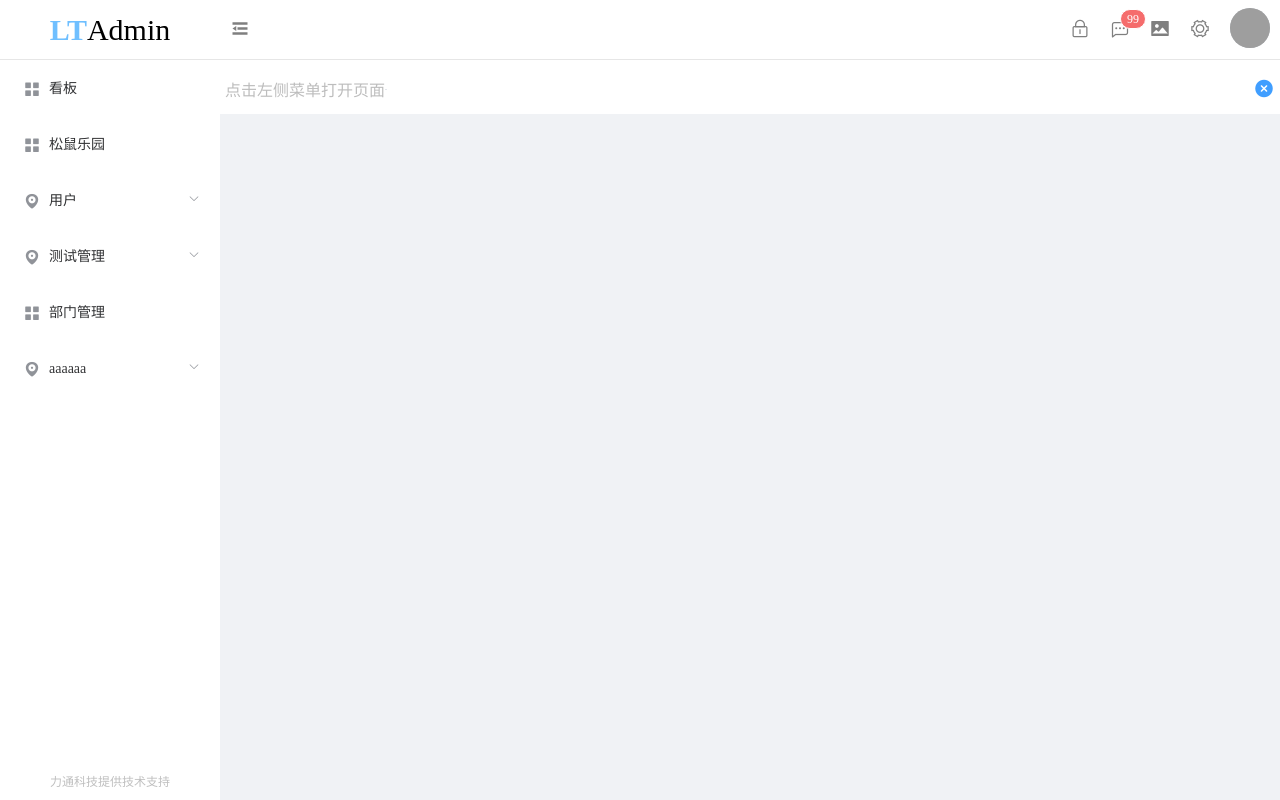
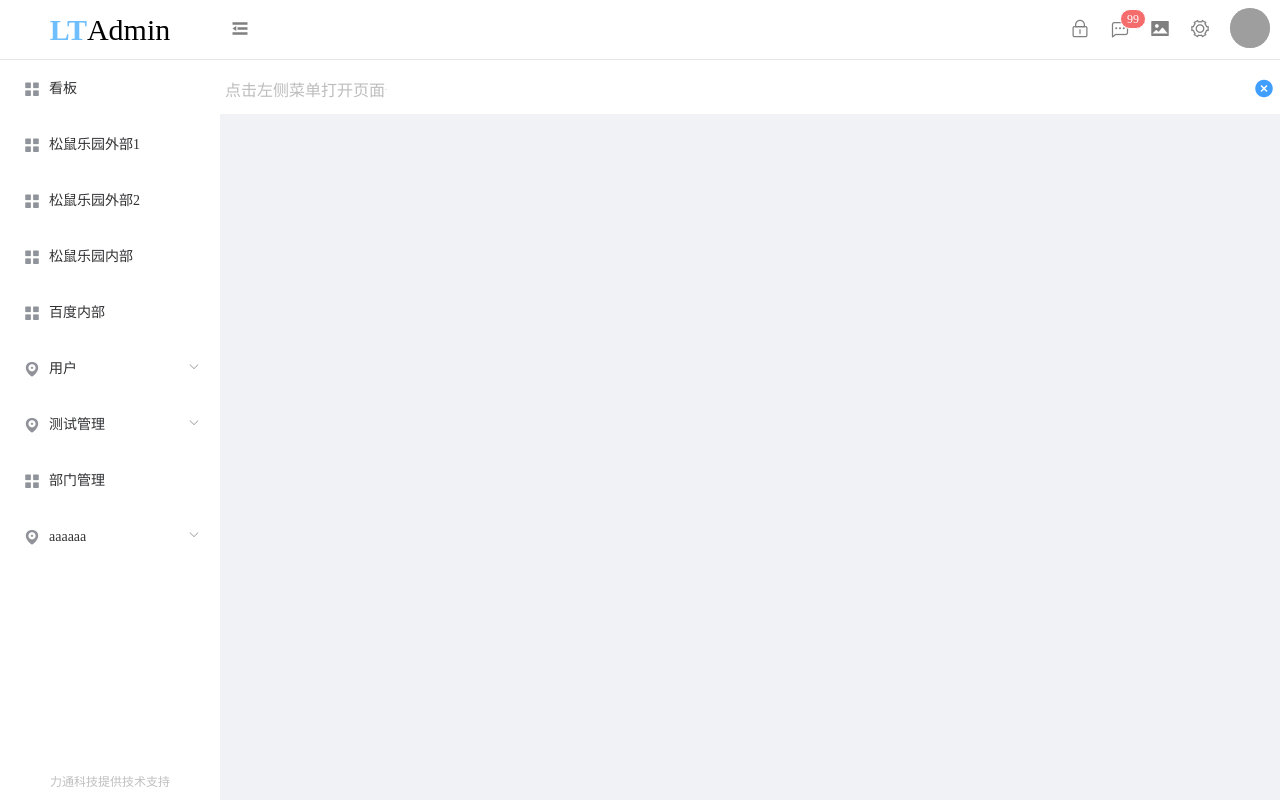
Before and after one commit to pumelotea/squirrel-admin, a Vue app: page /#/ in a window 1280 px wide. Built offline with nearby package versions, Linux system fonts and the light colour scheme; grey boxes are pictures that could not be loaded.

Commit message:
支持菜单外部链接的3种跳转方式

```diff
--- a/src/components/MenuList.vue
+++ b/src/components/MenuList.vue
@@ -54,21 +54,34 @@ export default {
     ])
   },
   methods: {
-    goto(index, indexPath) {
-      // console.log(indexPath)
+    goto(menuId, indexPath) {
+      let node = findMenuByMenuId(this.menuTree, menuId)
+      console.log(node)
+      //尝试创建tab
 
-      let node = findMenuByMenuId(this.menuTree, index)
-
-      //尝试创建tab
       let tab = {
-        name: this.tabNameMappings[node.routerPath].name,
+        menuId: menuId,
+        name: node.name,
         path: node.routerPath,
         menuPath: JSON.parse(JSON.stringify(indexPath)),
         breadcrumb: node.breadcrumb,
-        buttons:node.buttons
+        buttons: node.buttons
       }
 
-      // console.log(tab)
+      //优先处理外部链接
+      if (node.externalLink) {
+        if (node.linkTarget === '_blank') {
+          window.open(node.externalLinkAddress, '_blank')
+          return
+        }
+        if (node.linkTarget === '_self') {
+          window.open(node.externalLinkAddress, '_self')
+          return
+        }
+        if (node.linkTarget === '_tab') {
+          tab.path = `${tab.path}?url=${node.externalLinkAddress}`
+        }
+      }
 
       //判断是否打开过
       if (!this.isOpenedRoute(tab)) {
@@ -79,7 +92,7 @@ export default {
       this.$store.commit('setActiveRoute', tab)
       this.$store.commit('setActiveMenu', tab.menuPath)
       //跳转
-      this.$router.push(node.routerPath)
+      this.$router.push(tab.path)
     }
   },
   mounted() {}
--- a/src/components/NavBar.vue
+++ b/src/components/NavBar.vue
@@ -17,6 +17,7 @@
           :label="item.name"
           :name="item.name"
           :path="item.path"
+          :menuId="item.menuId"
         >
         </el-tab-pane>
       </el-tabs>
@@ -66,7 +67,6 @@ export default {
   },
   methods: {
     handleTabsEdit(targetName, action) {
-      console.log(targetName)
 
       if ('remove' === action) {
         let index = this.navList.findIndex(e => {
@@ -94,9 +94,9 @@ export default {
         }
       }
     },
-    goto({ name, $attrs: { path } }) {
+    goto({ $attrs: { path, menuId } }) {
       let index = this.navList.findIndex(e => {
-        return e.name === name
+        return e.menuId === menuId
       })
 
       //设置激活路由
--- a/src/configs/router.config.js
+++ b/src/configs/router.config.js
@@ -44,7 +44,7 @@ router.beforeEach((to, from, next) => {
             isKeepalive: false,
             type: 'button',
             children: []
-          },
+          }
           // {
           //   name: '编辑弹出框取消',
           //   permissionKey: 'cancel',
@@ -58,11 +58,50 @@ router.beforeEach((to, from, next) => {
         ]
       },
       {
-        name: '松鼠乐园',
-        path: '/squirrelzoo',
-        view: '/squirrelzoo',
+        name: '松鼠乐园外部1',
+        path: '',
+        view: '',
         isRouter: true,
         isKeepalive: true,
+        externalLink: true, //外链
+        linkTarget: '_self', //刷新自己
+        externalLinkAddress: 'http://www.squirrelzoo.com',
+        type: 'menu',
+        children: []
+      },
+      {
+        name: '松鼠乐园外部2',
+        path: '',
+        view: '',
+        isRouter: true,
+        isKeepalive: true,
+        externalLink: true, //外链
+        externalLinkAddress: 'http://www.squirrelzoo.com',
+        linkTarget: '_blank', //浏览器标签
+        type: 'menu',
+        children: []
+      },
+      {
+        name: '松鼠乐园内部',
+        path: '/squirrelzoo',
+        view: '/iframe',
+        isRouter: true,
+        isKeepalive: true,
+        externalLink: true, //外链
+        externalLinkAddress: 'http://www.squirrelzoo.com',
+        linkTarget: '_tab', //页内标签
+        type: 'menu',
+        children: []
+      },
+      {
+        name: '百度内部',
+        path: '/baidu',
+        view: '/iframe',
+        isRouter: true,
+        isKeepalive: true,
+        externalLink: true, //外链
+        externalLinkAddress: 'http://www.baidu.com',
+        linkTarget: '_tab', //页内标签
         type: 'menu',
         children: []
       },
@@ -173,12 +212,17 @@ router.beforeEach((to, from, next) => {
       'background:#20a0ff ; padding: 1px; border-radius: 0 3px 3px 0;  color: #fff',
       'background:transparent'
     )
-
+    next(to)
+  } else {
+    if (store.state.isReload) {
+      store.state.isReload = false
       //还原激活状态
-    let node = store.state.tabNameMappings[to.path]
+      let menuId = to.meta['menuId'] || ''
+      let node = store.state.tabNameMappings[menuId]
       if (node) {
         //菜单部分状态还原
         let tab = {
+          menuId: menuId,
           name: node.name,
           path: node.routerPath,
           menuPath: JSON.parse(JSON.stringify(node.menuPath)),
@@ -191,9 +235,8 @@ router.beforeEach((to, from, next) => {
         //NavTab部分状态还原
         store.commit('pushNav', tab)
       }
+    }
 
-    next(to)
-  } else {
     next()
   }
 })
--- a/src/layouts/PageIframeLayout.vue
+++ b/src/layouts/PageIframeLayout.vue
@@ -15,7 +15,7 @@
       <iframe
         class="main-iframe"
         frameborder="0"
-        src="https://www.squirrelzoo.com"
+        :src="url"
       ></iframe>
     </div>
   </div>
@@ -26,6 +26,9 @@ import { mapGetters } from 'vuex'
 export default {
   name: 'PageIframeLayout',
   props: {
+    url:{
+      type:String
+    },
     noTitle: {
       type: Boolean,
       default: true
--- a/src/layouts/PageLayout.vue
+++ b/src/layouts/PageLayout.vue
@@ -34,7 +34,7 @@ import { mapGetters } from 'vuex'
 import permissionBtnMixin from '@/mixin/permission-btn'
 export default {
   name: 'PageLayout',
-  mixins: [permissionBtnMixin],
+  // mixins: [permissionBtnMixin],
   computed: {
     ...mapGetters(['activeRoute'])
   }
--- a/src/router.js
+++ b/src/router.js
@@ -17,10 +17,11 @@ export default new Router({
       name: 'login',
       component: () => import('@/views/login')
     },
+
     {
       path: '/',
       name: 'home',
-      home: true,
+      home: true, //主页标记
       component: () => import('@/views/home'),
       children: [
         // {
--- a/src/store.js
+++ b/src/store.js
@@ -7,6 +7,7 @@ Vue.use(Vuex)
 export default new Vuex.Store({
   state: {
     isRouterInit: false,
+    isReload:true,
     //tab导航栏数据存储
     navList: [],
     //激活的路由
@@ -79,7 +80,8 @@ export default new Vuex.Store({
           name: e.name,
           component: () => import(`@/views${e.view}`),
           meta: {
-            isKeepalive: e.isKeepalive
+            isKeepalive: e.isKeepalive,
+            menuId:e.menuId
           }
         }
         const homeRoute = registedRouters.filter(e => {
@@ -128,7 +130,7 @@ export default new Vuex.Store({
       return payload => {
         return (
           state.navList.filter(e => {
-            return e.path === payload.path
+            return e.menuId === payload.menuId
           }).length > 0
         )
       }
--- a/src/utils/router-util.js
+++ b/src/utils/router-util.js
@@ -23,18 +23,19 @@ export function forEachMenuTree(menuTree) {
       tree[i]['breadcrumb'] = [...pNode['breadcrumb'], tree[i]]
       //可控按钮
       tree[i]['buttons'] = []
+      tabNameMappings[tree[i].menuId] = tree[i]
 
       if(tree[i].type==='menu'){
         if (tree[i].isRouter === false) {
           forEachTree(tree[i].children, tree[i])
         } else {
-          routerList.push(tree[i])
-          if (tree[i].routerPath) {
-            //路由路径映射路由节点
-            tabNameMappings[tree[i].routerPath] = tree[i]
-          }
           //收集按钮
           tree[i]['buttons'].push(...tree[i].children)
+
+          if((!tree[i].externalLink)  ||
+            (tree[i].externalLink && tree[i].linkTarget === '_tab')){
+            routerList.push(tree[i])
+          }
         }
       }
     }
```
Also changed, not shown: src/views/iframe/index.vue (added, +16 -0 lines). Lines whose indentation alone changed are shown as unchanged.
